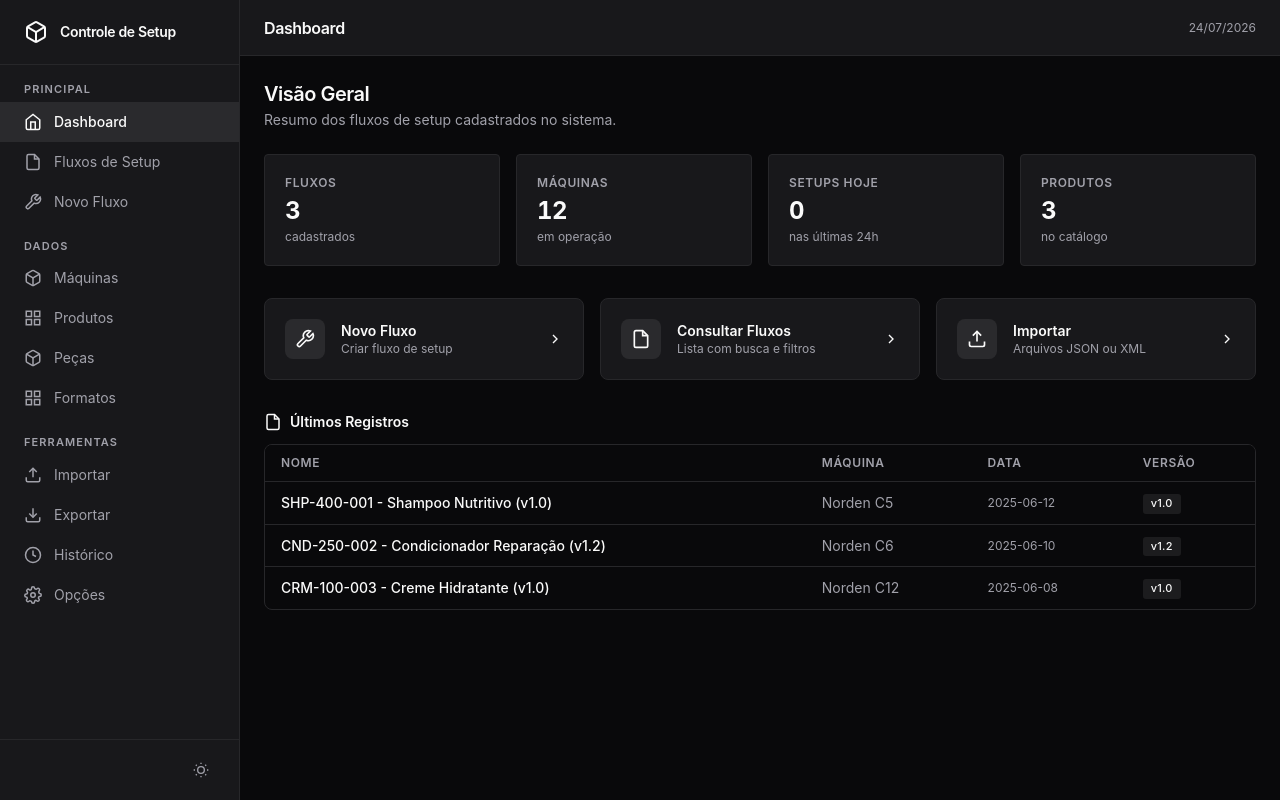
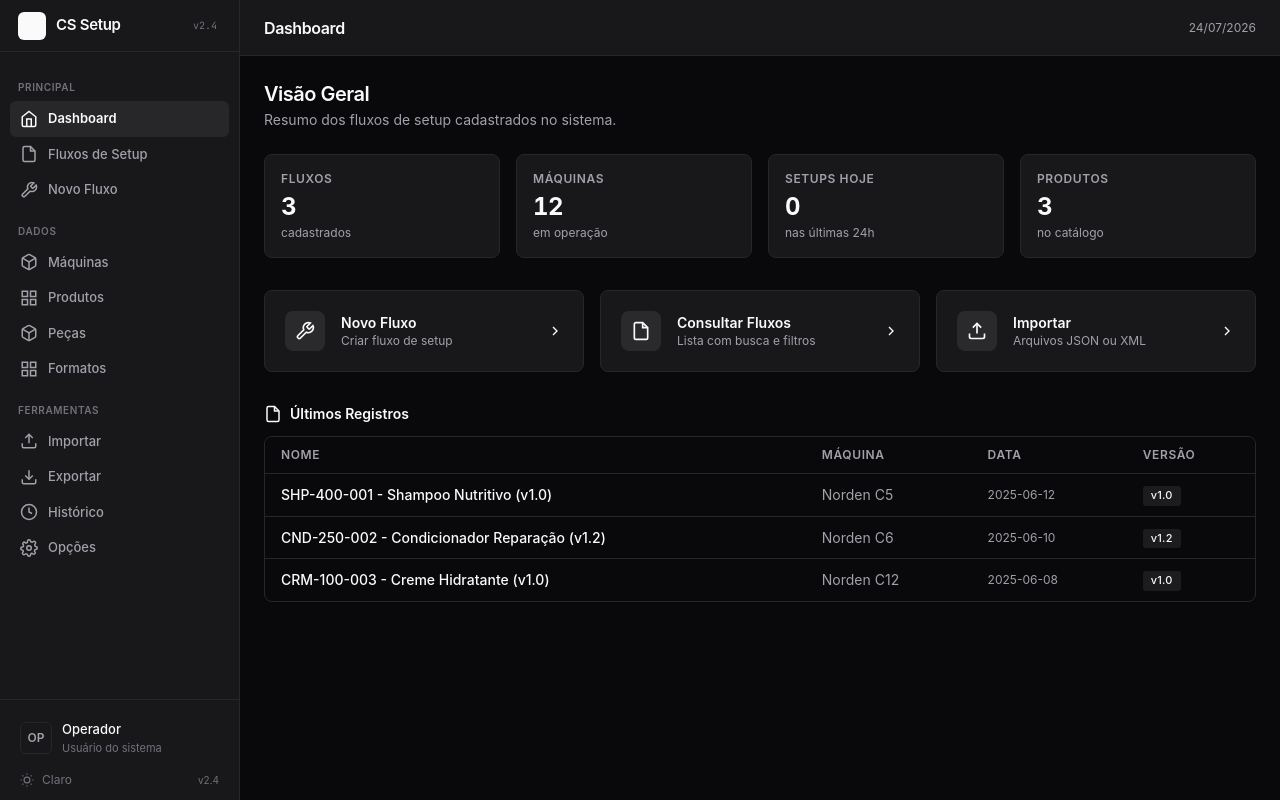
Before and after one commit to alexxsouzaa/controle-setup, a React (Vite) app: page / in a window 1280 px wide. Built offline with nearby package versions, Linux system fonts and the light colour scheme.

Commit message:
refactor: componentes ajustados ao estilo SIGMA - sidebar, radius, padding, surface-hover

```diff
--- a/src/components/Sidebar.jsx
+++ b/src/components/Sidebar.jsx
@@ -25,21 +25,30 @@ const groups = [
 export function Sidebar({ active, navigate }) {
   const { theme, toggle } = useContext(ThemeContext);
   return (
-    <aside className="w-60 border-r border-[var(--border)] bg-[var(--surface)] flex flex-col fixed top-0 left-0 bottom-0 z-20">
-      <div className="flex items-center gap-3 px-6 py-5 border-b border-[var(--border)]">
-        <Icon name="box" size={24} />
-        <span className="text-sm font-semibold tracking-tight">Controle de Setup</span>
+    <aside className="w-60 border-r border-[var(--border)] bg-[var(--bg-secondary)] flex flex-col fixed top-0 left-0 bottom-0 z-20">
+      <div className="flex items-center gap-2.5 px-[18px] py-4 border-b border-[var(--border)] h-[52px]">
+        <div className="w-7 h-7 rounded-[6px] bg-[var(--fg)] flex items-center justify-center">
+          <Icon name="box" size={16} />
         </div>
+        <span className="text-[15px] font-semibold tracking-[-0.02em] text-[var(--fg)]">CS Setup</span>
+        <span className="text-[10px] font-mono text-[var(--fg-muted)] bg-[var(--surface)] px-1 py-0.5 rounded-sm ml-auto">v2.4</span>
+      </div>
+
+      <nav className="flex-1 px-2.5 py-3">
         {groups.map(group => (
           <div key={group.label}>
-          <div className="px-6 pt-4 pb-1 text-[11px] font-semibold text-[var(--fg-secondary)] uppercase tracking-widest">{group.label}</div>
+            <div className="text-[10px] font-semibold uppercase tracking-[0.06em] text-[var(--fg-muted)] px-2 pt-4 pb-1.5">{group.label}</div>
             {group.items.map(item => (
               <button
                 key={item.id}
                 type="button"
                 onClick={() => navigate(item.id)}
                 aria-current={active === item.id ? 'page' : undefined}
-              className={`flex items-center gap-3 w-full px-6 py-2.5 text-sm transition-colors ${active === item.id ? 'bg-[var(--accent-light)] text-[var(--accent)] font-medium' : 'text-[var(--fg-secondary)] hover:bg-[var(--bg)] hover:text-[var(--fg)]'}`}
+                className={`flex items-center gap-2.5 w-full px-2.5 py-2 rounded-[6px] text-[13px] font-medium transition-all duration-100 ${
+                  active === item.id
+                    ? 'bg-[var(--surface-hover)] text-[var(--fg)] font-semibold'
+                    : 'text-[var(--fg-secondary)] hover:bg-[var(--surface-hover)] hover:text-[var(--fg)]'
+                }`}
               >
                 <Icon name={item.icon} size={18} />
                 {item.label}
@@ -47,10 +56,23 @@ export function Sidebar({ active, navigate }) {
             ))}
           </div>
         ))}
-      <div className="mt-auto px-6 py-4 border-t border-[var(--border)] flex items-center justify-end">
-        <button type="button" onClick={toggle} className="p-1.5 rounded-md hover:bg-[var(--bg)] text-[var(--fg-secondary)]" aria-label="Alternar tema">
-          <Icon name={theme === 'dark' ? 'sun' : 'moon'} size={16} />
+      </nav>
+
+      <div className="px-2.5 py-3 border-t border-[var(--border)]">
+        <div className="flex items-center gap-2.5 px-2.5 py-2 rounded-[6px] hover:bg-[var(--surface-hover)] transition-colors cursor-pointer">
+          <div className="w-8 h-8 rounded-[6px] bg-[var(--surface)] border border-[var(--border)] flex items-center justify-center text-xs font-semibold text-[var(--fg-secondary)]">OP</div>
+          <div className="overflow-hidden">
+            <div className="text-[13px] font-medium text-[var(--fg)]">Operador</div>
+            <div className="text-[11px] text-[var(--fg-muted)]">Usuário do sistema</div>
+          </div>
+        </div>
+        <div className="flex items-center justify-between px-2.5 pt-2">
+          <button type="button" onClick={toggle} className="flex items-center gap-2 text-xs text-[var(--fg-muted)] hover:text-[var(--fg)] transition-colors">
+            <Icon name={theme === 'dark' ? 'sun' : 'moon'} size={14} />
+            {theme === 'dark' ? 'Claro' : 'Escuro'}
           </button>
+          <span className="text-[10px] text-[var(--fg-muted)]">v2.4</span>
+        </div>
       </div>
     </aside>
   );
--- a/src/index.css
+++ b/src/index.css
@@ -21,6 +21,7 @@
   --bg: #09090b;
   --bg-secondary: #18181b;
   --surface: #18181b;
+  --surface-hover: #27272a;
   --fg: #fafafa;
   --fg-secondary: #a1a1aa;
   --fg-muted: #71717a;
@@ -40,8 +41,9 @@
   --overlay: rgba(0, 0, 0, 0.5);
   --font-sans: -apple-system, BlinkMacSystemFont, 'Segoe UI', system-ui, sans-serif;
   --font-mono: 'JetBrains Mono', 'IBM Plex Mono', ui-monospace, Menlo, monospace;
-  --radius: 4px;
-  --radius-sm: 2px;
+  --radius: 8px;
+  --radius-sm: 4px;
+  --radius-md: 6px;
   --shadow-sm: 0 1px 2px rgba(0, 0, 0, 0.4);
   --shadow-md: 0 2px 8px rgba(0, 0, 0, 0.5);
   --shadow-lg: 0 8px 32px rgba(0, 0, 0, 0.6);
@@ -51,6 +53,7 @@
   --bg: #ffffff;
   --bg-secondary: #f4f4f5;
   --surface: #ffffff;
+  --surface-hover: #f4f4f5;
   --fg: #09090b;
   --fg-secondary: #71717a;
   --fg-muted: #a1a1aa;
@@ -92,7 +95,7 @@ body {
 .spinner { width: 24px; height: 24px; border: 2px solid var(--border); border-top-color: var(--accent); border-radius: 50%; animation: spin 0.6s linear infinite; }
 
 @layer components {
-  .shad-btn { display: inline-flex; align-items: center; justify-content: center; gap: 6px; padding: 7px 15px; border-radius: var(--radius); font-size: 13px; font-weight: 500; line-height: 1; border: 1px solid transparent; cursor: pointer; transition: all 0.1s; text-decoration: none; letter-spacing: 0.01em; }
+  .shad-btn { display: inline-flex; align-items: center; justify-content: center; gap: 6px; padding: 6px 14px; border-radius: var(--radius-md); font-size: 13px; font-weight: 500; line-height: 1; border: 1px solid transparent; cursor: pointer; transition: all 0.1s; text-decoration: none; letter-spacing: 0.01em; }
   .shad-btn:disabled { opacity: 0.35; cursor: not-allowed; }
   .shad-btn:focus-visible { outline: 1.5px solid var(--accent); outline-offset: 1px; }
   .shad-btn svg { width: 15px; height: 15px; }
@@ -102,13 +105,13 @@ body {
   .shad-btn-secondary:hover:not(:disabled) { background: var(--bg-secondary); }
   .shad-btn-ghost { background: transparent; color: var(--fg-secondary); border-color: transparent; }
   .shad-btn-ghost:hover:not(:disabled) { background: var(--bg-secondary); color: var(--fg); }
-  .shad-card { background: var(--surface); border: 1px solid var(--border); border-radius: var(--radius); padding: 20px; }
-  .shad-input { padding: 7px 11px; border-radius: var(--radius); border: 1px solid var(--border); background: var(--surface); font-size: 13px; color: var(--fg); width: 100%; transition: border-color 0.1s; font-family: inherit; }
-  .shad-input:focus { border-color: var(--accent); outline: none; }
+  .shad-card { background: var(--surface); border: 1px solid var(--border); border-radius: var(--radius); padding: 16px; }
+  .shad-input { padding: 6px 11px; border-radius: var(--radius-md); border: 1px solid var(--border); background: var(--surface); font-size: 13px; color: var(--fg); width: 100%; transition: border-color 0.1s; font-family: inherit; }
+  .shad-input:focus { border-color: var(--fg-muted); outline: none; }
   .shad-input::placeholder { color: var(--fg-muted); }
   textarea.shad-input { resize: vertical; min-height: 80px; }
-  .shad-select { padding: 7px 11px; border-radius: var(--radius); border: 1px solid var(--border); background: var(--surface); font-size: 13px; color: var(--fg); font-family: inherit; cursor: pointer; transition: border-color 0.1s; }
-  .shad-select:focus { border-color: var(--accent); outline: none; }
+  .shad-select { padding: 6px 11px; border-radius: var(--radius-md); border: 1px solid var(--border); background: var(--surface); font-size: 13px; color: var(--fg); font-family: inherit; cursor: pointer; transition: border-color 0.1s; }
+  .shad-select:focus { border-color: var(--fg-muted); outline: none; }
   .shad-badge { display: inline-flex; align-items: center; padding: 2px 8px; border-radius: 3px; font-size: 11px; font-weight: 500; letter-spacing: 0.02em; }
   .badge-success { background: var(--success-muted); color: var(--success); }
   .badge-warning { background: var(--warning-muted); color: var(--warning); }
```
Lines whose indentation alone changed are shown as unchanged.
